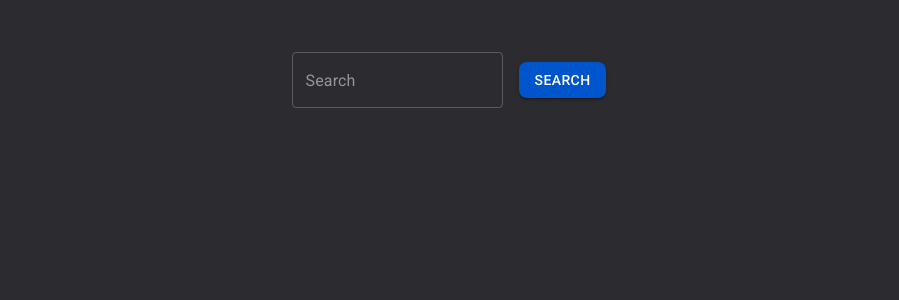
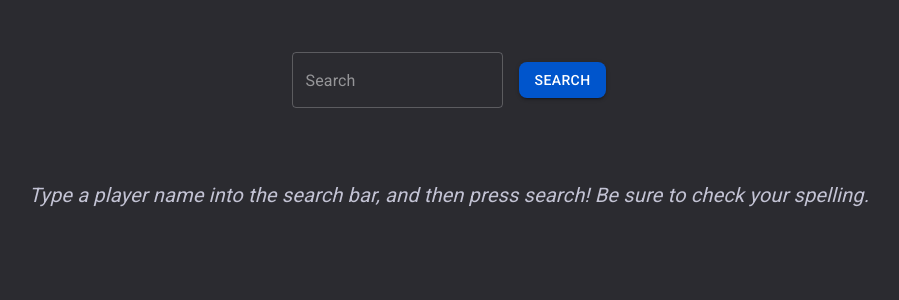
Before and after one commit to JonahFoster/college-baseball-frontend, a React (Vite) app in the folder college-baseball-app/: page / in a window 1280 px wide. Before the commit this address had no page. Shown: the top 300 px of the page, without its empty margins (191-1090 px from the left). Built offline with nearby package versions, Linux system fonts and the light colour scheme.

Commit message:
Add instructions to homepage

```diff
--- a/college-baseball-app/src/App.jsx
+++ b/college-baseball-app/src/App.jsx
@@ -103,6 +103,14 @@ export default function App() {
             <Route path="/player/:stats_player_seq" element={<Player data={playerData} />} />
             <Route path="/search" element={<Search players={multipleSearchResults} />} />
           </Routes>
+          <p style={{
+            textAlign: 'center',
+            fontStyle: 'italic',
+            fontSize: '20px',
+            color: '#c3c3d4'
+          }}>
+            Type a player name into the search bar, and then press search! Be sure to check your spelling.
+          </p>
         </Box>
       </Router>
     </ThemeProvider>
```
